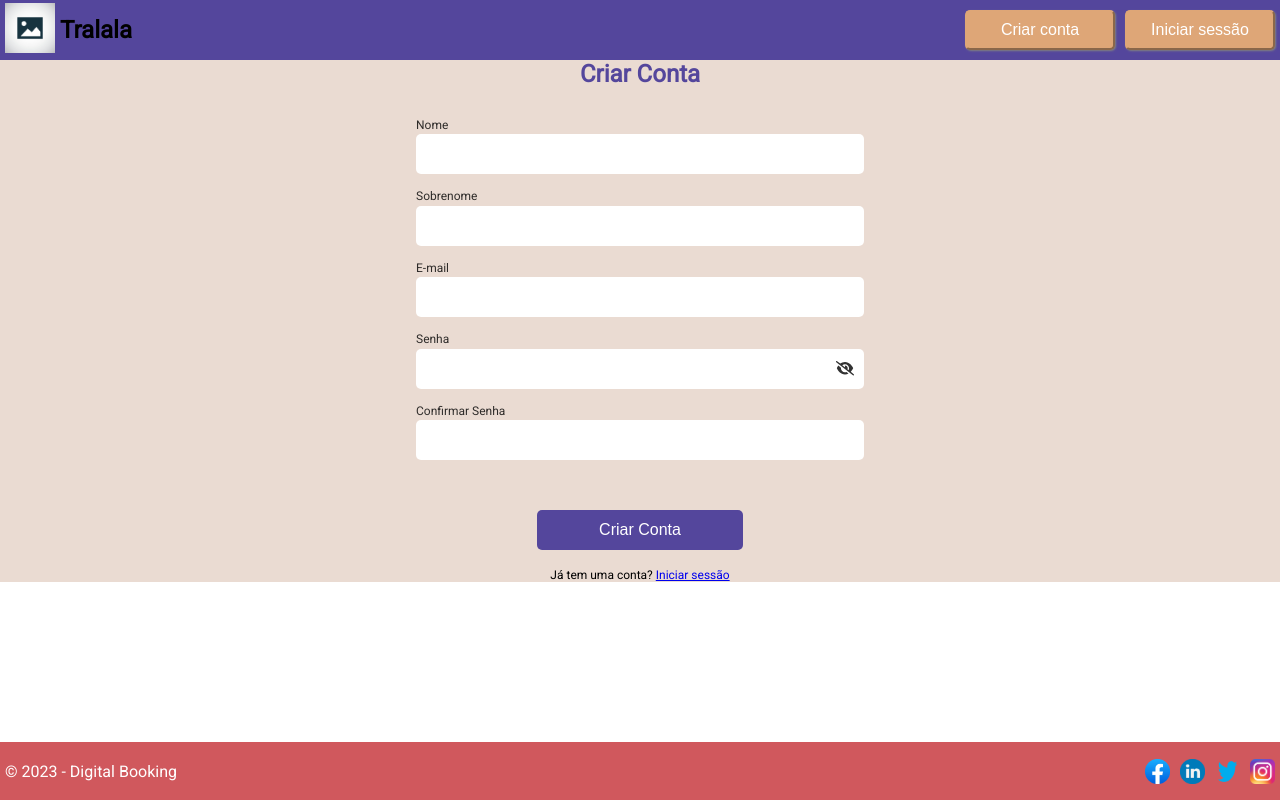
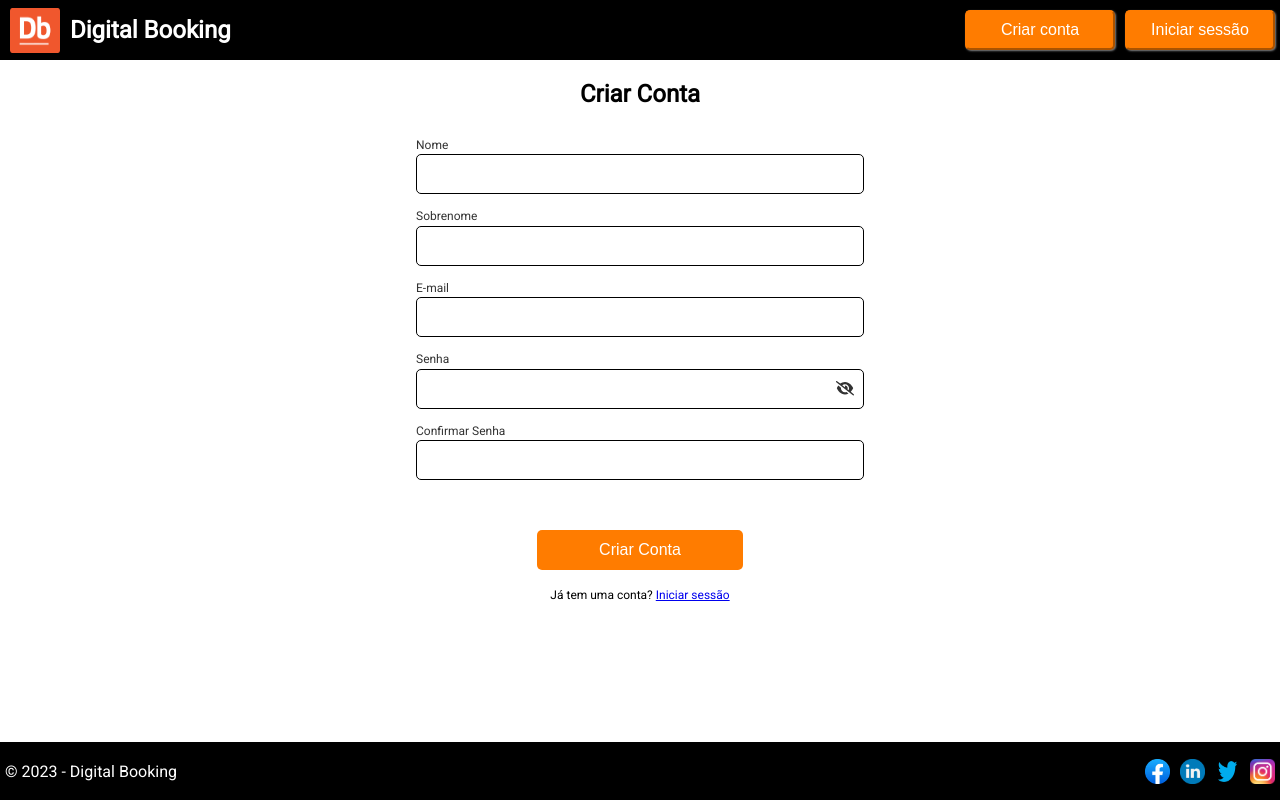
Before and after one commit to arrudaY/odecasa, a React (Vite) app in the folder FrontEnd/projeto/projetoIntegrador/: page /cadastro in a window 1280 px wide. Built offline with nearby package versions, Linux system fonts and the light colour scheme.

Commit message:
Ajustes no logo e cores

```diff
--- a/FrontEnd/projeto/projetoIntegrador/src/Components/Account/Account.module.css
+++ b/FrontEnd/projeto/projetoIntegrador/src/Components/Account/Account.module.css
@@ -20,7 +20,7 @@
     height: 40px;
     border-radius: 5px;
     background-color: var(--color-6);
-    border: 0 none;
+    border: 1px solid black;
     outline: 0;
     transition: all 0.6s;
 }
@@ -62,7 +62,7 @@
 .accountBtn {
     width: 206px;
     height: 40px;
-    background-color: var(--color-1);
+    background-color: var(--color-4);
     color: var(--color-6);
     border-radius: 5px;
     transition: all 0.5s;
--- a/FrontEnd/projeto/projetoIntegrador/src/Components/Login/Login.jsx
+++ b/FrontEnd/projeto/projetoIntegrador/src/Components/Login/Login.jsx
@@ -102,7 +102,7 @@ const Login = () => {
                     {errors.senha && <span className={styles.loginError}>{errors.senha}</span>}
                 </div>
                 <div className={styles.loginConfirm}>
-                    <button className={styles.loginBtn} type="submit">Criar Conta</button>
+                    <button className={styles.loginBtn} type="submit">Entrar</button>
                     <p>Ainda não tem conta? <Link to={"/cadastro"}>Registre-se</Link> </p>
                 </div>
             </form>
--- a/FrontEnd/projeto/projetoIntegrador/src/Components/Login/Login.module.css
+++ b/FrontEnd/projeto/projetoIntegrador/src/Components/Login/Login.module.css
@@ -6,6 +6,7 @@
     flex-direction: column;
     font-family: "Roboto";
     align-items: center;
+    margin-top: 20px;
 }
 
 .loginTitle {
@@ -20,7 +21,7 @@
     height: 40px;
     border-radius: 5px;
     background-color: var(--color-6);
-    border: 0 none;
+    border: 1px solid black;
     outline: 0;
     transition: all 0.6s;
 }
@@ -62,7 +63,7 @@
 .loginBtn {
     width: 206px;
     height: 40px;
-    background-color: var(--color-1);
+    background-color: var(--color-4);
     color: var(--color-6);
     border-radius: 5px;
     transition: all 0.5s;
--- a/FrontEnd/projeto/projetoIntegrador/src/Components/Navbar/Navbar.jsx
+++ b/FrontEnd/projeto/projetoIntegrador/src/Components/Navbar/Navbar.jsx
@@ -1,6 +1,6 @@
 import { useEffect, useState } from "react";
 import styles from "./Navbar.module.css";
-import logo from "../../Data/no_image.png"
+import logo from "../../Data/logo.png"
 import { Link, useNavigate } from "react-router-dom";
 import { useContext } from "react";
 import { AuthContext } from "../../Contexts/AuthContext";
@@ -53,7 +53,7 @@ const Navbar = () => {
                 <img className={styles.navBarLogoImg} src={logo}/>
               </Link>
               <Link className="link" to="/">
-                <h2>Tralala</h2>
+                <h2>Digital Booking</h2>
               </Link>
             </div>
             {windowWidth <= 414 ? (
--- a/FrontEnd/projeto/projetoIntegrador/src/Components/Navbar/Navbar.module.css
+++ b/FrontEnd/projeto/projetoIntegrador/src/Components/Navbar/Navbar.module.css
@@ -16,7 +16,7 @@
 }
 
 .navBarLogo h2{
-  color: black;
+  color: white;
 }
 
 .navBarBotoes{
@@ -48,8 +48,8 @@
 
 .navBarLogoImg{
   width: 50px;
-  height: 50px;
-  margin: 5px;
+  height: 45px;
+  margin: 15px 10px 10px 10px;
 }
 
 .navBarBtn{
@@ -68,10 +68,10 @@
   width: 150px;
   margin: 5px;
   background-color: var(--color-1);
+  color: white;
   border-radius: 5px;
   border-color: var(--color-4);
   border-width: 3px;
-  color: black;
 }
 
 .hamburguer {
--- a/FrontEnd/projeto/projetoIntegrador/src/Routes/Cadastro.jsx
+++ b/FrontEnd/projeto/projetoIntegrador/src/Routes/Cadastro.jsx
@@ -2,9 +2,9 @@ import Account from "../Components/Account/Account";
 
 const Cadastro = () => {
   return (
-    <>
+    <div className="login-centralizado">
         <Account />
-    </>
+    </div>
   );
 };
 
--- a/FrontEnd/projeto/projetoIntegrador/src/main.css
+++ b/FrontEnd/projeto/projetoIntegrador/src/main.css
@@ -7,11 +7,11 @@
 }
 
 :root {
-    --color-1: #54469C;
-    --color-2: #569A97;
-    --color-3: #EADBD2;
-    --color-4: #DEA677;
-    --color-5: #D0585D;
+    --color-1: black;
+    --color-2: #fc9049;
+    --color-3: white;
+    --color-4: #ff7c00;
+    --color-5: black;
     --color-6: #FFFFFF;
     --color-7: rgb(80, 78, 78);
 }
@@ -44,3 +44,12 @@
 button{
     font-size: 16px;
 }
+
+.login-centralizado{
+    height: 100%;
+    display: flex;
+    flex-direction: column;
+    justify-content: center;
+    align-items: center;
+    margin-top: 20px;
+}
```
Also changed, not shown: FrontEnd/projeto/projetoIntegrador/src/Data/logo.png (added).
